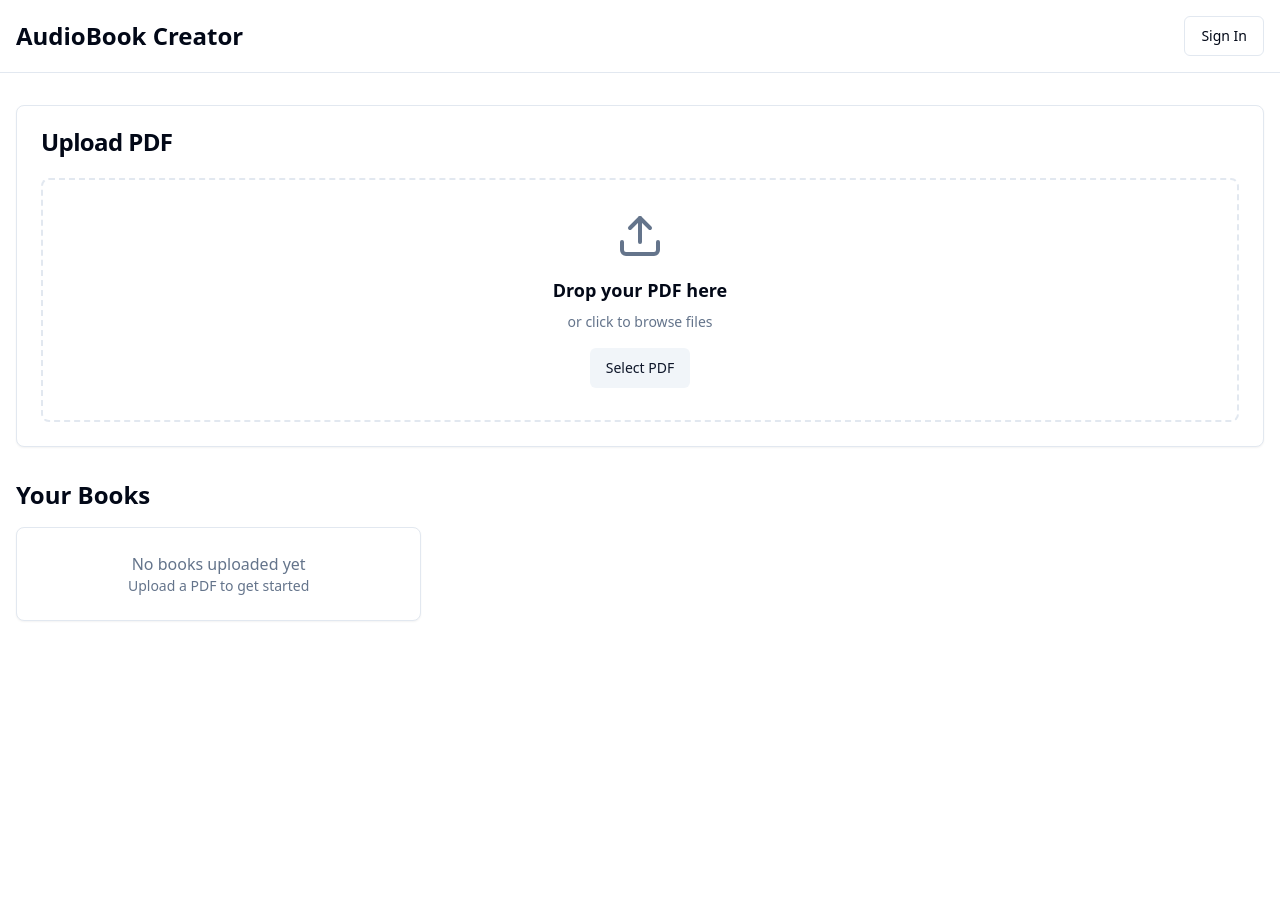
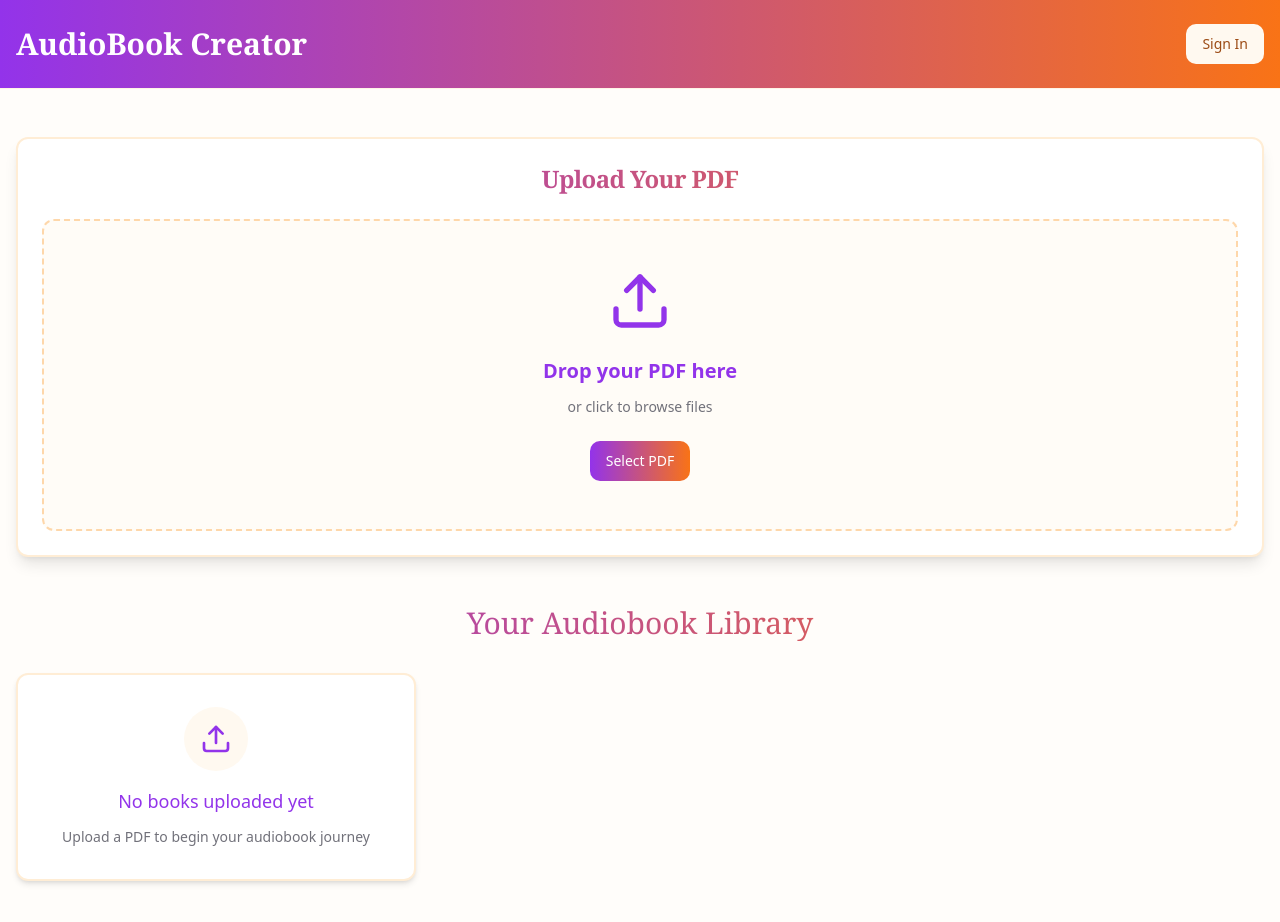
Before and after one commit to The-entity-55/gemini-library-sync, a React (Vite) app: page / in a window 1280 px wide. Shown: the top 922 px of the page. Before the commit the page ends 800 px from the top, so only its background shows below. Built offline with nearby package versions, Linux system fonts and the light colour scheme.

Commit message:
Enhance UI with Indian Theme
Updated the user interface to resemble Amazon Audiobooks while incorporating Indian design elements and aesthetics.
[skip gpt_engineer]

```diff
--- a/src/index.css
+++ b/src/index.css
@@ -4,89 +4,65 @@
 
 @layer base {
   :root {
-    --background: 0 0% 100%;
-    --foreground: 222.2 84% 4.9%;
+    --background: 36 100% 99%;
+    --foreground: 240 5.9% 10%;
 
     --card: 0 0% 100%;
-    --card-foreground: 222.2 84% 4.9%;
+    --card-foreground: 240 5.9% 10%;
 
     --popover: 0 0% 100%;
-    --popover-foreground: 222.2 84% 4.9%;
+    --popover-foreground: 240 5.9% 10%;
 
-    --primary: 222.2 47.4% 11.2%;
-    --primary-foreground: 210 40% 98%;
+    --primary: 271 81% 56%;
+    --primary-foreground: 0 0% 100%;
 
-    --secondary: 210 40% 96.1%;
-    --secondary-foreground: 222.2 47.4% 11.2%;
+    --secondary: 35 100% 97%;
+    --secondary-foreground: 24 75% 35%;
 
-    --muted: 210 40% 96.1%;
-    --muted-foreground: 215.4 16.3% 46.9%;
+    --muted: 35 100% 97%;
+    --muted-foreground: 240 3.8% 46.1%;
 
-    --accent: 210 40% 96.1%;
-    --accent-foreground: 222.2 47.4% 11.2%;
+    --accent: 24 94% 50%;
+    --accent-foreground: 0 0% 100%;
 
     --destructive: 0 84.2% 60.2%;
     --destructive-foreground: 210 40% 98%;
 
-    --border: 214.3 31.8% 91.4%;
-    --input: 214.3 31.8% 91.4%;
-    --ring: 222.2 84% 4.9%;
+    --border: 35 100% 95%;
+    --input: 35 100% 95%;
+    --ring: 271 81% 56%;
 
-    --radius: 0.5rem;
-
-    --sidebar-background: 0 0% 98%;
-
-    --sidebar-foreground: 240 5.3% 26.1%;
-
-    --sidebar-primary: 240 5.9% 10%;
-
-    --sidebar-primary-foreground: 0 0% 98%;
-
-    --sidebar-accent: 240 4.8% 95.9%;
-
-    --sidebar-accent-foreground: 240 5.9% 10%;
-
-    --sidebar-border: 220 13% 91%;
-
-    --sidebar-ring: 217.2 91.2% 59.8%;
+    --radius: 0.75rem;
   }
 
   .dark {
-    --background: 222.2 84% 4.9%;
-    --foreground: 210 40% 98%;
+    --background: 240 5.9% 10%;
+    --foreground: 0 0% 98%;
 
-    --card: 222.2 84% 4.9%;
-    --card-foreground: 210 40% 98%;
+    --card: 240 5.9% 10%;
+    --card-foreground: 0 0% 98%;
 
-    --popover: 222.2 84% 4.9%;
-    --popover-foreground: 210 40% 98%;
+    --popover: 240 5.9% 10%;
+    --popover-foreground: 0 0% 98%;
 
-    --primary: 210 40% 98%;
-    --primary-foreground: 222.2 47.4% 11.2%;
+    --primary: 271 81% 56%;
+    --primary-foreground: 0 0% 100%;
 
-    --secondary: 217.2 32.6% 17.5%;
-    --secondary-foreground: 210 40% 98%;
+    --secondary: 240 4.8% 95.9%;
+    --secondary-foreground: 240 5.9% 10%;
 
-    --muted: 217.2 32.6% 17.5%;
-    --muted-foreground: 215 20.2% 65.1%;
+    --muted: 240 3.7% 15.9%;
+    --muted-foreground: 240 5% 64.9%;
 
-    --accent: 217.2 32.6% 17.5%;
-    --accent-foreground: 210 40% 98%;
+    --accent: 24 94% 50%;
+    --accent-foreground: 0 0% 100%;
 
     --destructive: 0 62.8% 30.6%;
-    --destructive-foreground: 210 40% 98%;
+    --destructive-foreground: 0 0% 98%;
 
-    --border: 217.2 32.6% 17.5%;
-    --input: 217.2 32.6% 17.5%;
-    --ring: 212.7 26.8% 83.9%;
-    --sidebar-background: 240 5.9% 10%;
-    --sidebar-foreground: 240 4.8% 95.9%;
-    --sidebar-primary: 224.3 76.3% 48%;
-    --sidebar-primary-foreground: 0 0% 100%;
-    --sidebar-accent: 240 3.7% 15.9%;
-    --sidebar-accent-foreground: 240 4.8% 95.9%;
-    --sidebar-border: 240 3.7% 15.9%;
-    --sidebar-ring: 217.2 91.2% 59.8%;
+    --border: 240 3.7% 15.9%;
+    --input: 240 3.7% 15.9%;
+    --ring: 271 81% 56%;
   }
 }
 
--- a/src/pages/Index.tsx
+++ b/src/pages/Index.tsx
@@ -6,41 +6,61 @@ const Index = () => {
   return (
     <div className="min-h-screen bg-background">
       {/* Header */}
-      <header className="border-b">
-        <div className="container mx-auto px-4 py-4 flex justify-between items-center">
-          <h1 className="text-2xl font-bold">AudioBook Creator</h1>
-          <Button variant="outline">Sign In</Button>
+      <header className="border-b bg-gradient-to-r from-purple-600 to-orange-500">
+        <div className="container mx-auto px-4 py-6 flex justify-between items-center">
+          <h1 className="text-3xl font-bold text-white font-serif">
+            AudioBook Creator
+          </h1>
+          <Button variant="secondary" className="hover:bg-white/90">
+            Sign In
+          </Button>
         </div>
       </header>
 
       {/* Main Content */}
-      <main className="container mx-auto px-4 py-8">
+      <main className="container mx-auto px-4 py-12">
         {/* Upload Section */}
-        <Card className="mb-8">
-          <CardHeader>
-            <CardTitle>Upload PDF</CardTitle>
+        <Card className="mb-12 border-2 border-orange-100 shadow-lg hover:shadow-xl transition-shadow duration-300">
+          <CardHeader className="space-y-2">
+            <CardTitle className="text-2xl text-center font-serif bg-gradient-to-r from-purple-600 to-orange-500 bg-clip-text text-transparent">
+              Upload Your PDF
+            </CardTitle>
           </CardHeader>
           <CardContent>
-            <div className="border-2 border-dashed rounded-lg p-8 text-center hover:border-primary/50 transition-colors">
-              <Upload className="mx-auto h-12 w-12 text-muted-foreground mb-4" />
-              <h3 className="text-lg font-semibold mb-2">Drop your PDF here</h3>
-              <p className="text-sm text-muted-foreground mb-4">
+            <div className="border-2 border-dashed border-orange-200 rounded-xl p-12 text-center hover:border-primary/50 transition-colors bg-secondary/50">
+              <Upload className="mx-auto h-16 w-16 text-primary mb-6" />
+              <h3 className="text-xl font-semibold mb-3 text-primary">
+                Drop your PDF here
+              </h3>
+              <p className="text-sm text-muted-foreground mb-6">
                 or click to browse files
               </p>
-              <Button variant="secondary">Select PDF</Button>
+              <Button
+                variant="default"
+                className="bg-gradient-to-r from-purple-600 to-orange-500 hover:from-purple-700 hover:to-orange-600 transition-all duration-300"
+              >
+                Select PDF
+              </Button>
             </div>
           </CardContent>
         </Card>
 
         {/* Books Grid */}
         <div>
-          <h2 className="text-2xl font-semibold mb-4">Your Books</h2>
-          <div className="grid grid-cols-1 md:grid-cols-2 lg:grid-cols-3 gap-4">
+          <h2 className="text-3xl font-serif mb-8 text-center bg-gradient-to-r from-purple-600 to-orange-500 bg-clip-text text-transparent">
+            Your Audiobook Library
+          </h2>
+          <div className="grid grid-cols-1 md:grid-cols-2 lg:grid-cols-3 gap-6">
             {/* Empty State */}
-            <Card className="p-6">
-              <div className="text-center text-muted-foreground">
-                <p>No books uploaded yet</p>
-                <p className="text-sm">Upload a PDF to get started</p>
+            <Card className="p-8 border-2 border-orange-100 shadow-md hover:shadow-lg transition-all duration-300">
+              <div className="text-center space-y-3">
+                <div className="w-16 h-16 mx-auto mb-4 rounded-full bg-secondary flex items-center justify-center">
+                  <Upload className="h-8 w-8 text-primary" />
+                </div>
+                <p className="text-lg font-medium text-primary">No books uploaded yet</p>
+                <p className="text-sm text-muted-foreground">
+                  Upload a PDF to begin your audiobook journey
+                </p>
               </div>
             </Card>
           </div>
```
